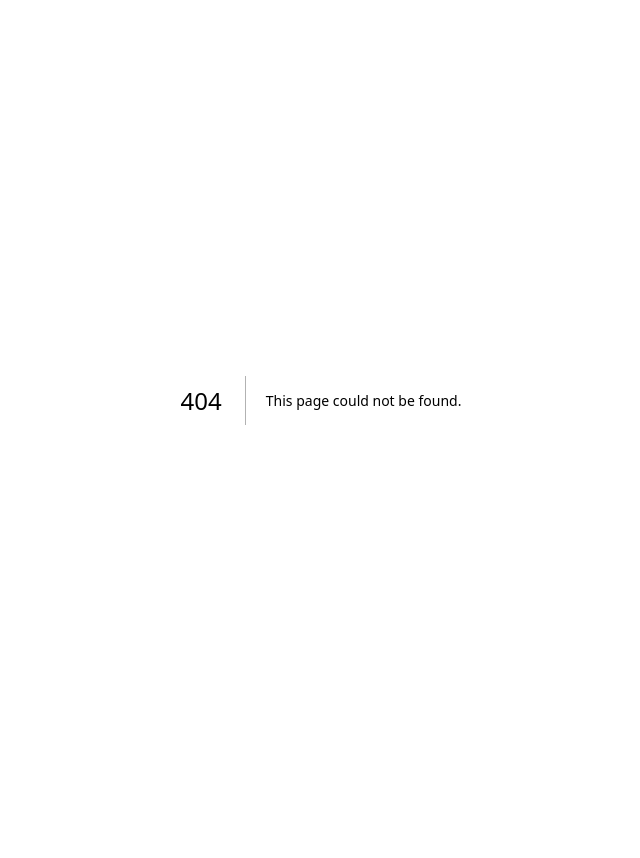
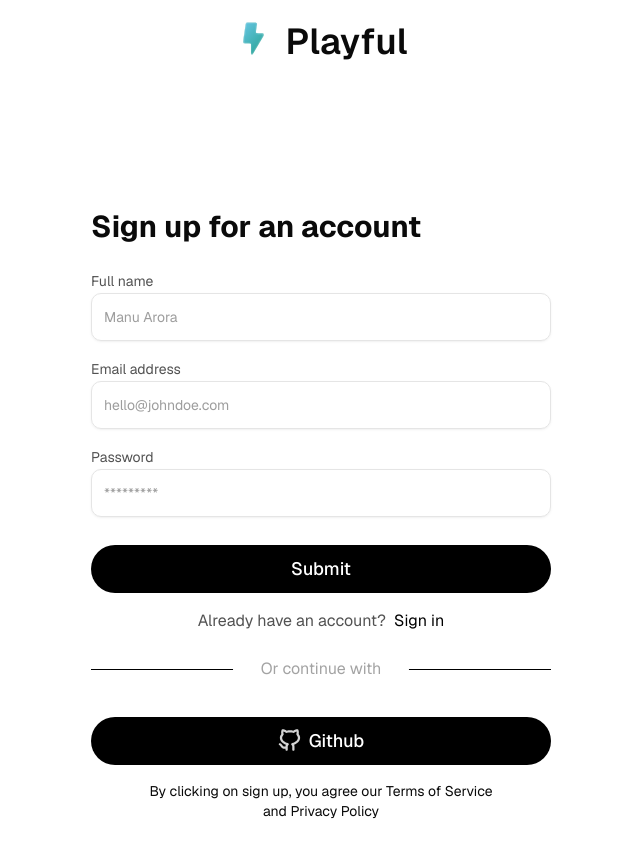
Before and after one commit to icantcodefyi/code-urja, a Next.js app: page /sign-up in a window 1280 px wide. Before the commit this address had no page. Shown: the top 858 px of the page, without its empty margins (319-959 px from the left). Before the commit the page ends 800 px from the top, so only its background shows below. Built offline with nearby package versions, Linux system fonts and the light colour scheme.

Commit message:
hire me page

```diff
--- /dev/null
+++ b/src/app/sign-up/layout.tsx
@@ -0,0 +1,20 @@
+import { Logo } from "~/components/logo";
+import Link from "next/link";
+import React from "react";
+
+const Layout = ({ children }: { children: React.ReactNode }) => {
+  return (
+    <div>
+      <Link
+        href="/"
+        className="flex gap-3 w-full items-center justify-center my-4 cursor-pointer"
+      >
+        <Logo />
+        <label className="text-4xl font-semibold cursor-pointer">Playful</label>
+      </Link>
+      {children}
+    </div>
+  );
+};
+
+export default Layout;
--- /dev/null
+++ b/src/app/sign-up/page.tsx
@@ -0,0 +1,87 @@
+"use client";
+
+import { GithubIcon } from "~/components/icons";
+import { Input } from "~/components/ui/input";
+import Label from "~/components/ui/label";
+import { cn } from "~/lib/utils";
+import Link from "next/link";
+import React from "react";
+
+const Page = () => {
+  return (
+    <div className="w-full flex items-center justify-center mt-10">
+      <div className="relative w-[664px] h-[827px] md:p-[70px] p-5 rounded-[32px] bg-gradient-to-b from-brand">
+        <div className="bg-white rounded-[28px] w-full h-full p-8">
+          <h1 className="text-3xl font-bold">Sign up for an account</h1>
+          <div className="mt-6 space-y-4">
+            <div className="space-y-2">
+              <Label>Full name</Label>
+              <Input placeholder="Manu Arora" />
+            </div>
+            <div className="space-y-2">
+              <Label>Email address</Label>
+              <Input placeholder="hello@johndoe.com" />
+            </div>
+            <div className="space-y-2">
+              <Label>Password</Label>
+              <Input placeholder="*********" type="password" />
+            </div>
+            <div className="pt-3">
+              <Button>Submit</Button>
+            </div>
+            <div className="w-full flex items-center justify-center">
+              <Label className="md:text-base text-xs ">
+                Already have an account?
+              </Label>
+              <Link
+                href={"/"}
+                className="hover:underline text-black ml-2 md:text-base text-xs "
+              >
+                Sign in
+              </Link>
+            </div>
+            <div className="relative w-full h-10 flex items-center justify-center">
+              <div className="w-full h-px bg-black"></div>
+              <div className="absolute flex items-center justify-center w-44 rounded-full bg-white text-[#A3A3A3]">
+                Or continue with
+              </div>
+            </div>
+            <div className="pt-3">
+              <Button className="gap-2">
+                <GithubIcon />
+                Github
+              </Button>
+            </div>
+            <div className="flex items-center justify-center w-full">
+              <p className="text-center md:text-sm text-xs md:w-[75%] w-full">
+                By clicking on sign up, you agree our Terms of Service and
+                Privacy Policy
+              </p>
+            </div>
+          </div>
+        </div>
+      </div>
+    </div>
+  );
+};
+
+export default Page;
+
+const Button = ({
+  children,
+  className,
+}: {
+  children: React.ReactNode;
+  className?: string;
+}) => {
+  return (
+    <button
+      className={cn(
+        "flex items-center justify-center bg-black w-full text-white h-10 rounded-full p-6 font-medium text-lg",
+        className
+      )}
+    >
+      {children}
+    </button>
+  );
+};
--- a/src/components/navbar.tsx
+++ b/src/components/navbar.tsx
@@ -173,7 +173,7 @@ const GetStartedButton = () => {
       style={{ boxShadow: "0px 4px 14.8px rgba(0, 0, 0, 0.2)" }}
       className="flex items-center justify-center w-full md:w-36 h-10 rounded-xl border border-emerald-700 bg-gradient-to-b from-emerald-500 to-brand text-base font-semibold text-white"
     >
-      Get started
+      Hire Now!
       <ArrowRight className="h-4 w-4 ml-2" />
     </Link>
   );
```
